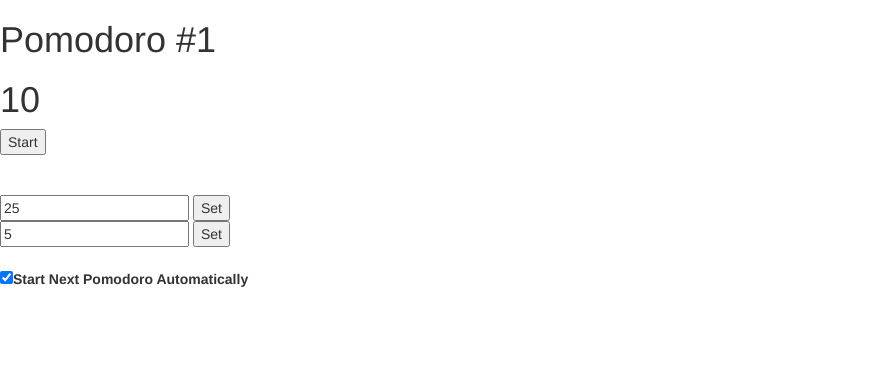
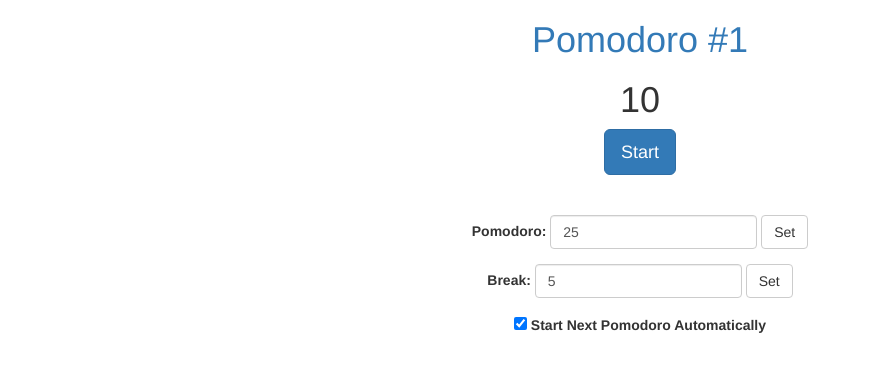
Before and after one commit to MatiKid/PomodoroClock, a plain HTML site: page index.html in a window 1280 px wide. Shown: the whole page, without its empty margins (0-871 px from the left). Drawn offline with nearby package versions, Linux system fonts and the light colour scheme.

Commit message:
Add bootstrap classes to html

```diff
--- a/index.html
+++ b/index.html
@@ -5,6 +5,7 @@
 	<title>Pomodoro Clock</title>
 
 	<link rel="stylesheet" href="https://maxcdn.bootstrapcdn.com/bootstrap/3.3.6/css/bootstrap.min.css">
+	<!-- <link rel="stylesheet" href="https://maxcdn.bootstrapcdn.com/bootswatch/3.3.5/cerulean/bootstrap.min.css"> -->
 
 	<script src="https://code.jquery.com/jquery-2.1.4.min.js"></script>
 	<script src="https://maxcdn.bootstrapcdn.com/bootstrap/3.3.6/js/bootstrap.min.js"></script>
@@ -12,20 +13,31 @@
 	<script src="js/app.js"></script>
 </head>
 <body>
-	<h1 id="pomodoroNum">Pomodoro #1</h1>
+<div class="container text-center">
+		<h1 class="text-primary" id="pomodoroNum">Pomodoro #1</h1>
 
-	<h1 id="runner"></h1>
-	<div id="buttons">
-		<button id="main-btn">Start</button>
+		<h1 id="runner"></h1>
+		<div id="buttons">
+			<button id="main-btn" class="btn btn-primary btn-lg">Start</button>
+		</div>
+
+		<br><br>
+		<div class="options">
+			<div class="form-group form-inline">
+				<label for="pomodoro-length">Pomodoro:</label>
+				<input type="text" class="form-control" id="pomodoro-length" placeholder="Set Pomodoro Length" value="25">
+				<button class="btn btn-default" id="set-pomodoro-length">Set</button>
+			</div>
+
+			<div class="form-group form-inline">
+				<label for="break-length">Break:</label>
+				<input type="text" class="form-control" id="break-length" placeholder="Set Break Length" value="5">
+				<button class="btn btn-default" id="set-break-length">Set</button>
+			</div>
+
+			<label><input type="checkbox" id="automatic-cycle" checked> Start Next Pomodoro Automatically</label>
+		</div>
+
 	</div>
-
-	<br><br>
-	<input type="text" id="pomodoro-length" placeholder="Set Pomodoro Length" value="25">
-	<button id="set-pomodoro-length">Set</button>
-	<br>
-	<input type="text" id="break-length" placeholder="Set Break Length" value="5">
-	<button id="set-break-length">Set</button>
-	<br><br>
-	<label for="automatic-cycle"><input type="checkbox" id="automatic-cycle" checked>Start Next Pomodoro Automatically</label>
 </body>
 </html>
--- a/js/app.js
+++ b/js/app.js
@@ -27,7 +27,7 @@ $(document).ready(function() {
 			$('#pomodoroNum').text('Pomodoro #' + pomodoros);
 			// Creates Reset button if it doesn't exist
 			if(!$('#reset').length) {
-				$('#buttons').append('<button id="reset">Reset</button>');
+				$('#buttons').append('<button class="btn btn-warning btn-lg" id="reset">Reset</button>');
 			}
 
 			info.settings.startAt = pomodoroLength;
@@ -59,7 +59,7 @@ $(document).ready(function() {
 			$('#runner').runner('start');
 			// Creates the first Reset button
 			if(!$('#reset').length) {
-				$('#buttons').append('<button id="reset">Reset</button>');
+				$('#buttons').append('<button class="btn btn-warning btn-lg" id="reset">Reset</button>');
 			}
 		} else if($(this).text() === 'Pause') {
 			$(this).text('Resume');
```
